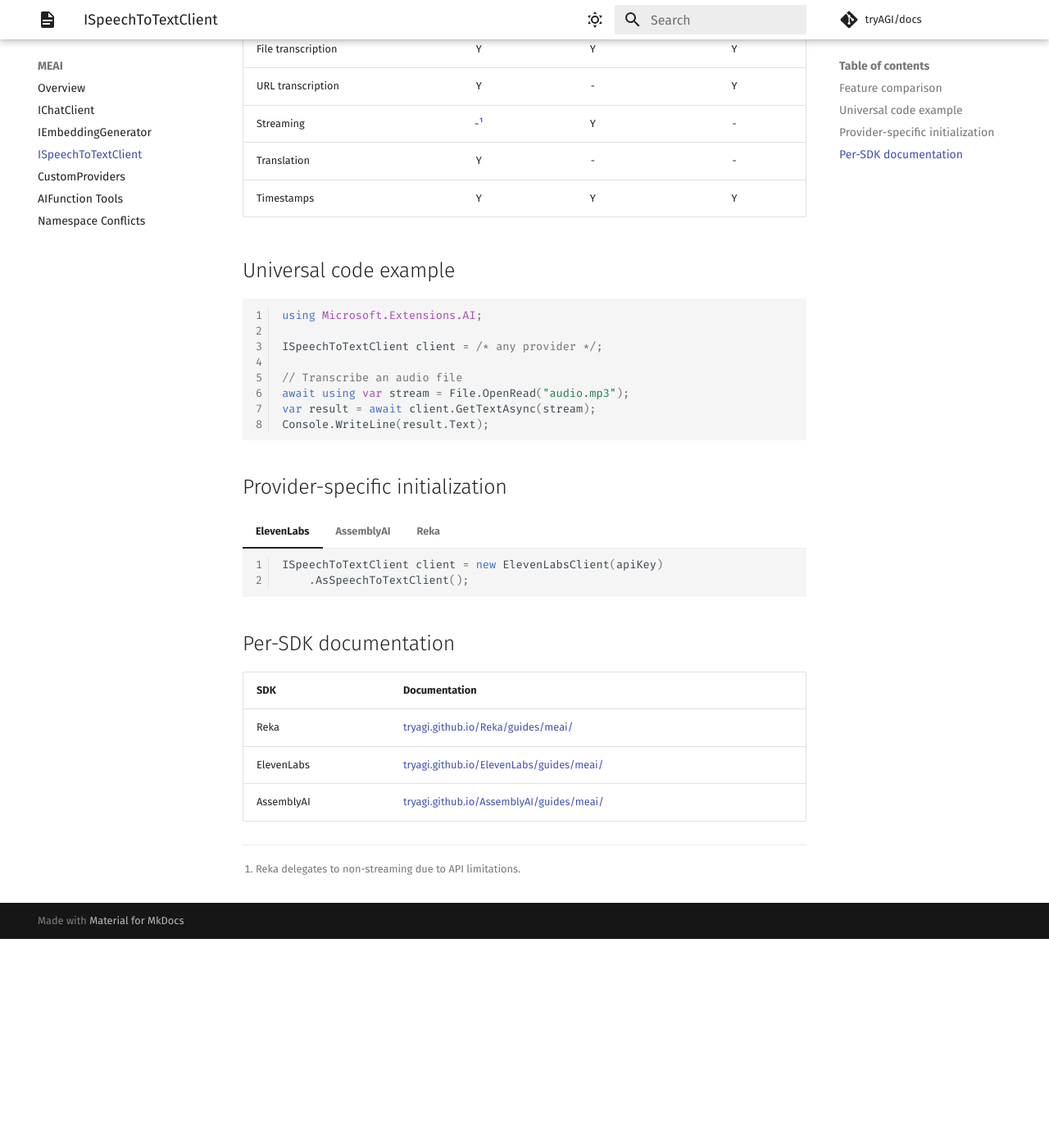
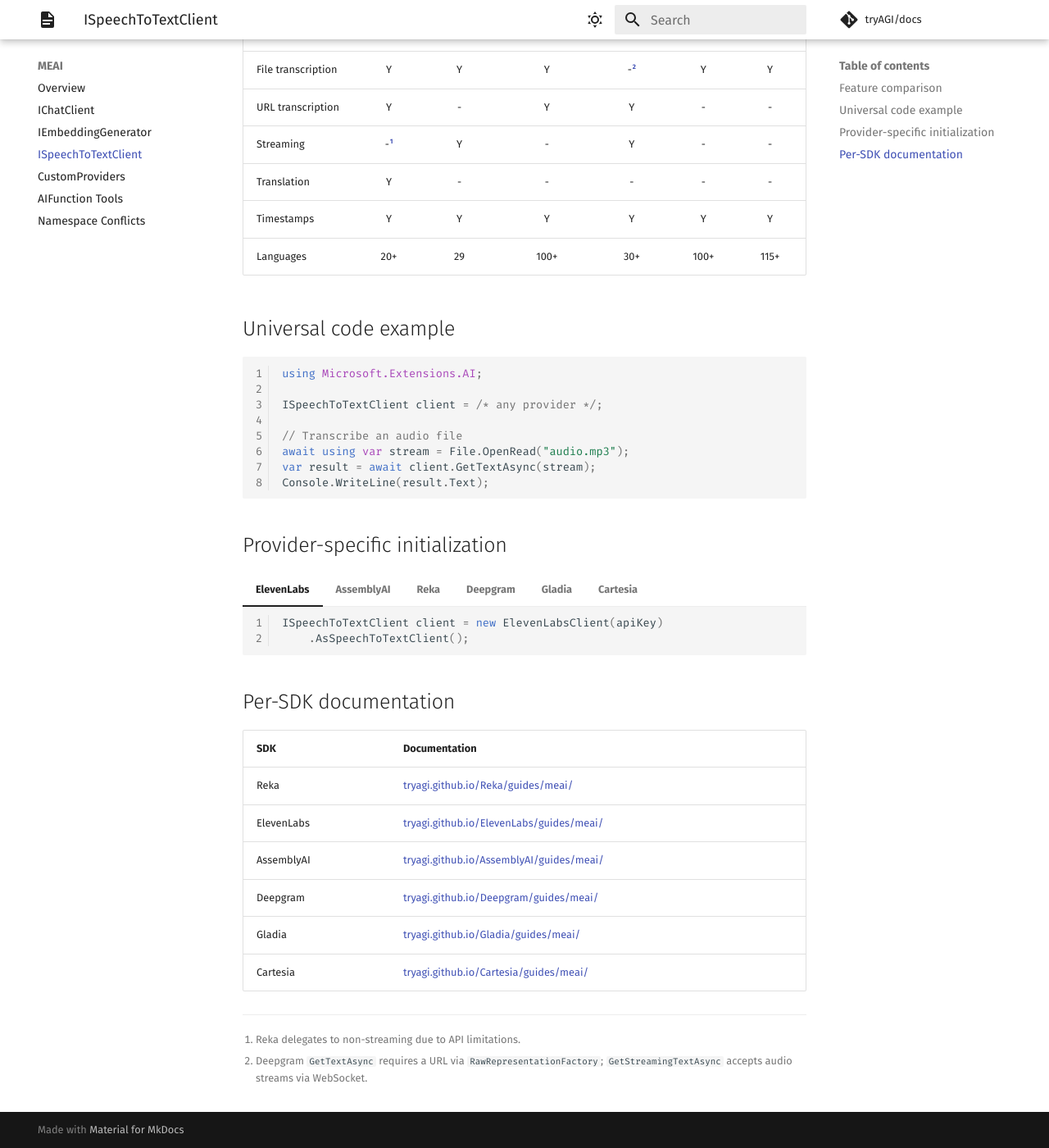
Before and after one commit to tryAGI/docs, an MkDocs documentation site: the page built from docs/meai/speech-to-text.md, in a window 1280 px wide and 1400 px high, scrolled down 354 px. Shown: the whole window at 82% size. Built offline with MkDocs 1.6.1 and Material for MkDocs 9.7.7, drawn with Linux system fonts in a browser that asks for light colours; comment, search, counter and statistics services are not loaded; the version menu is left out; before the commit the page ends 1499 px from its top, so only the background shows below that; some of the changed text lies outside the part shown.

Commit message:
Update MEAI docs: CustomProviders count, STT providers, homepage
- Fixed CustomProviders count: 19 → 21 (added Nvidia, OllamaCloud)
- Added Nvidia and OllamaCloud to custom-providers.md table
- Expanded speech-to-text.md: 3 → 6 providers (added Deepgram,
  Gladia, Cartesia) with feature matrix and init examples
- Updated homepage: 40+ → 50+ SDKs, 15+ → 25+ MEAI providers,
  added AIFunction tools mention

Co-Authored-By: Claude Opus 4.6 <noreply@anthropic.com>

````diff
--- a/docs/meai/speech-to-text.md
+++ b/docs/meai/speech-to-text.md
@@ -1,18 +1,20 @@
 # ISpeechToTextClient Feature Matrix
 
-The `ISpeechToTextClient` interface provides a unified API for speech-to-text transcription.
+The `ISpeechToTextClient` interface provides a unified API for speech-to-text transcription across 6 providers.
 
 ## Feature comparison
 
-| Feature | Reka | ElevenLabs | AssemblyAI |
-|---------|:-:|:-:|:-:|
-| File transcription | Y | Y | Y |
-| URL transcription | Y | - | Y |
-| Streaming | -[^1] | Y | - |
-| Translation | Y | - | - |
-| Timestamps | Y | Y | Y |
+| Feature | Reka | ElevenLabs | AssemblyAI | Deepgram | Gladia | Cartesia |
+|---------|:-:|:-:|:-:|:-:|:-:|:-:|
+| File transcription | Y | Y | Y | -[^2] | Y | Y |
+| URL transcription | Y | - | Y | Y | - | - |
+| Streaming | -[^1] | Y | - | Y | - | - |
+| Translation | Y | - | - | - | - | - |
+| Timestamps | Y | Y | Y | Y | Y | Y |
+| Languages | 20+ | 29 | 100+ | 30+ | 100+ | 115+ |
 
 [^1]: Reka delegates to non-streaming due to API limitations.
+[^2]: Deepgram `GetTextAsync` requires a URL via `RawRepresentationFactory`; `GetStreamingTextAsync` accepts audio streams via WebSocket.
 
 ## Universal code example
 
@@ -50,6 +52,27 @@ Console.WriteLine(result.Text);
         .AsSpeechToTextClient();
     ```
 
+=== "Deepgram"
+
+    ```csharp
+    ISpeechToTextClient client = new DeepgramClient(apiKey)
+        .AsSpeechToTextClient();
+    ```
+
+=== "Gladia"
+
+    ```csharp
+    ISpeechToTextClient client = new GladiaClient(apiKey)
+        .AsSpeechToTextClient();
+    ```
+
+=== "Cartesia"
+
+    ```csharp
+    ISpeechToTextClient client = new CartesiaClient(apiKey)
+        .AsSpeechToTextClient();
+    ```
+
 ## Per-SDK documentation
 
 | SDK | Documentation |
@@ -57,3 +80,6 @@ Console.WriteLine(result.Text);
 | Reka | [tryagi.github.io/Reka/guides/meai/](https://tryagi.github.io/Reka/guides/meai/) |
 | ElevenLabs | [tryagi.github.io/ElevenLabs/guides/meai/](https://tryagi.github.io/ElevenLabs/guides/meai/) |
 | AssemblyAI | [tryagi.github.io/AssemblyAI/guides/meai/](https://tryagi.github.io/AssemblyAI/guides/meai/) |
+| Deepgram | [tryagi.github.io/Deepgram/guides/meai/](https://tryagi.github.io/Deepgram/guides/meai/) |
+| Gladia | [tryagi.github.io/Gladia/guides/meai/](https://tryagi.github.io/Gladia/guides/meai/) |
+| Cartesia | [tryagi.github.io/Cartesia/guides/meai/](https://tryagi.github.io/Cartesia/guides/meai/) |
````
Also changed, not shown: docs/index.md (+2 -2 lines), docs/meai/custom-providers.md (+2 -0 lines), docs/meai/index.md (+1 -1 lines).
